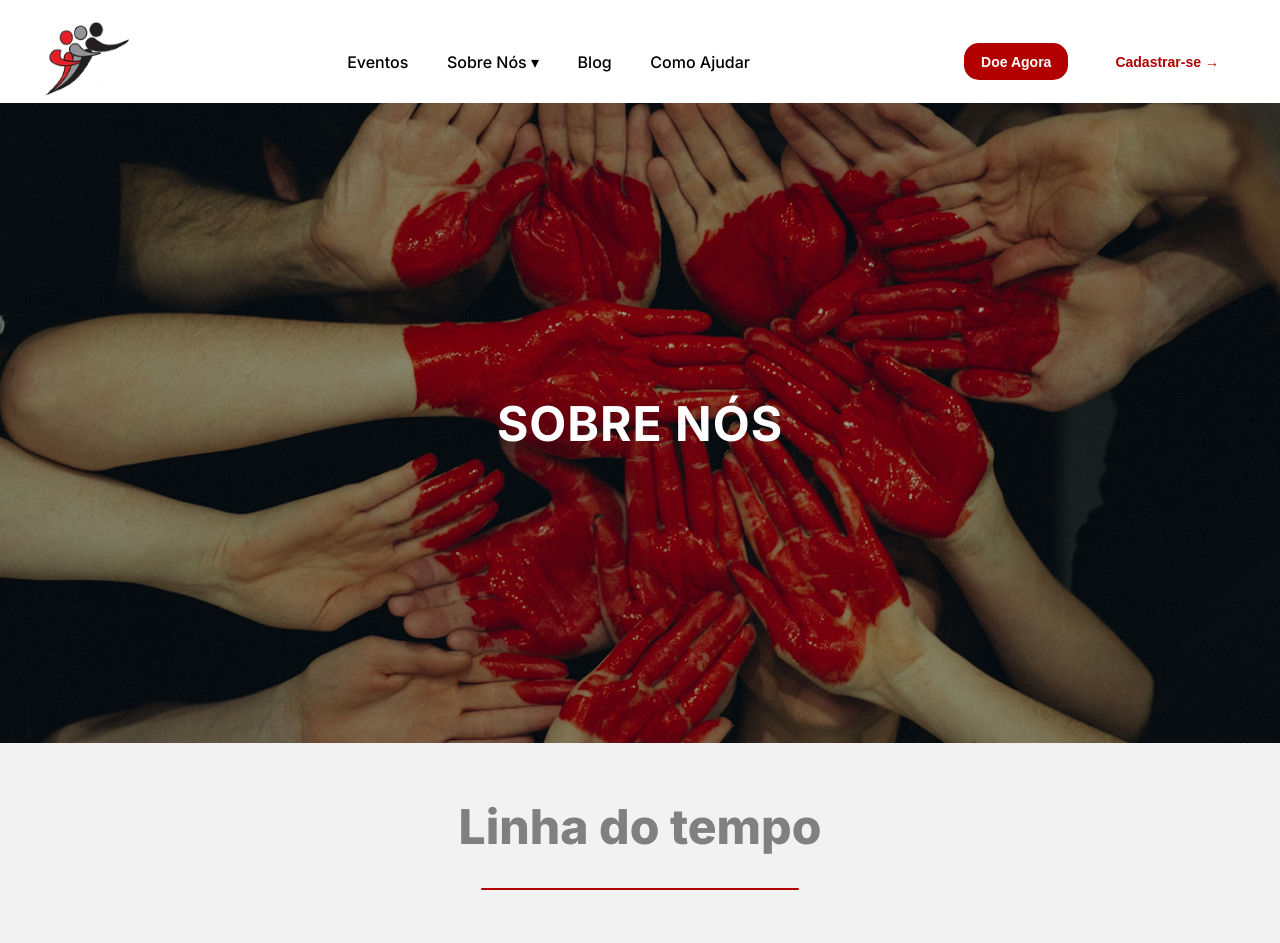
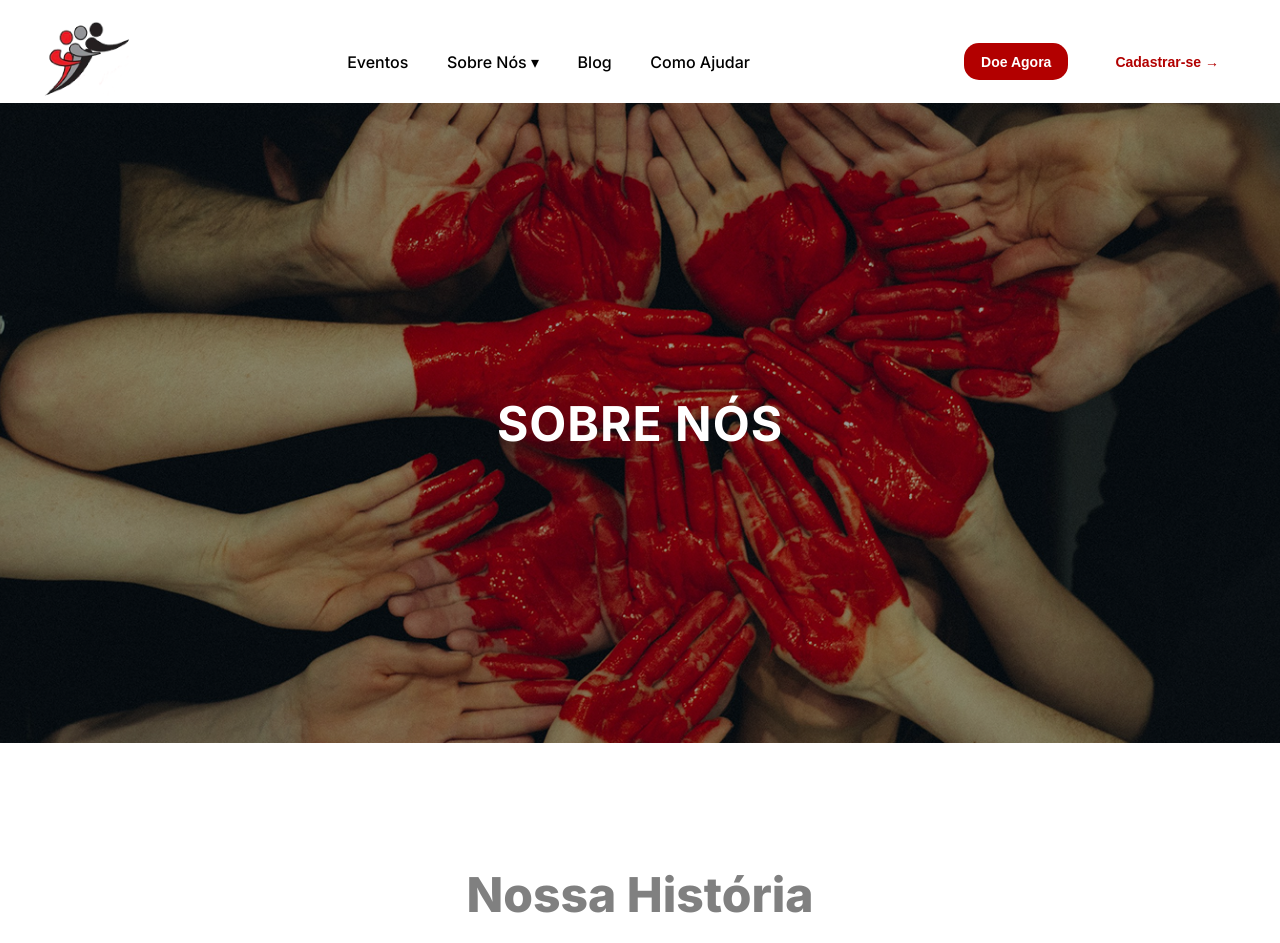
Before and after one commit to Gruposemh/front, a React (Vite) app: page /sobre in a window 1280 px wide. Shown: the top 943 px of the page. Built offline with nearby package versions, Linux system fonts and the light colour scheme.

Commit message:
feat: adicionando a section-historia na página sobre nos

```diff
--- a/src/pages/SobreNos/index.jsx
+++ b/src/pages/SobreNos/index.jsx
@@ -6,12 +6,14 @@ import SectionLinhaTempo from "../../components/SobreNos/section-linha-tempo";
 import SectionPilares from "../../components/SobreNos/section-pilares";
 import SectionEquipe from "../../components/SobreNos/section-equipe";
 import img_sobreNos from "../../assets/SobreNos/sobreNos.png"
+import SectionHistoria from "../../components/SobreNos/section-historia";
 
 export default function SobreNos() {
     return (
         <>
             <Header />
             <Main img={img_sobreNos} text={"Sobre nós"}/>
+            <SectionHistoria/>
             <SectionLinhaTempo />
             <SectionPilares />
             <SectionEquipe />
```
